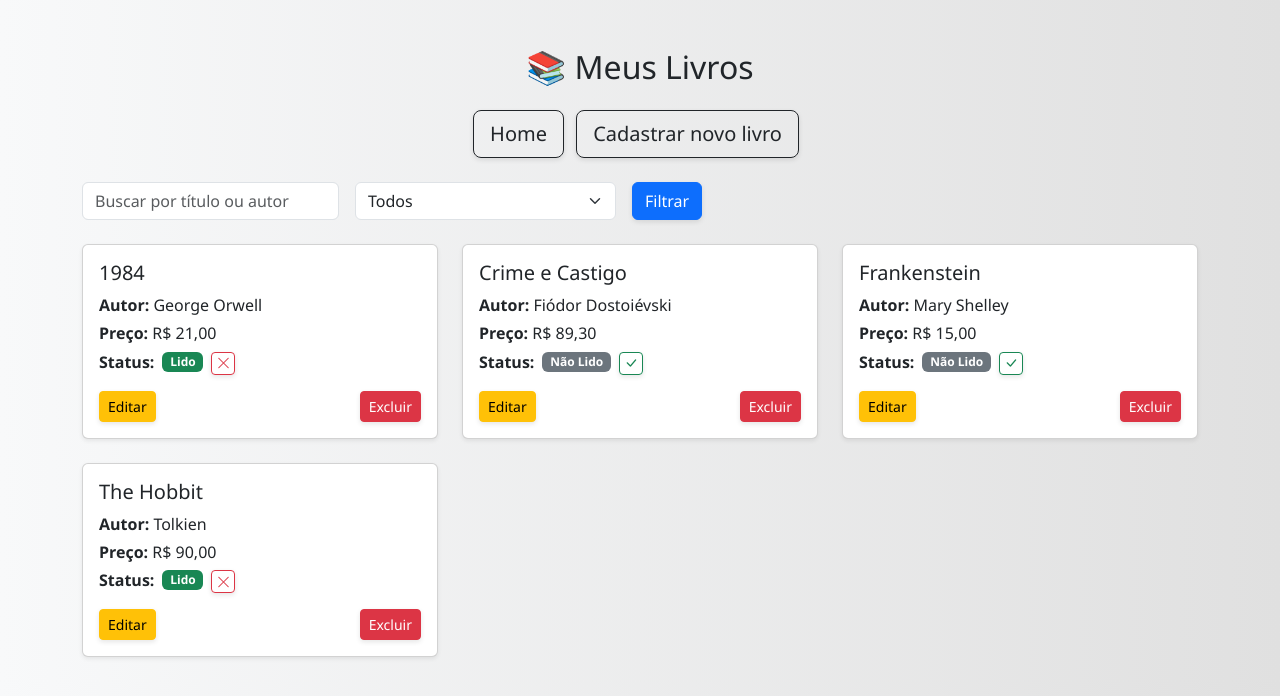
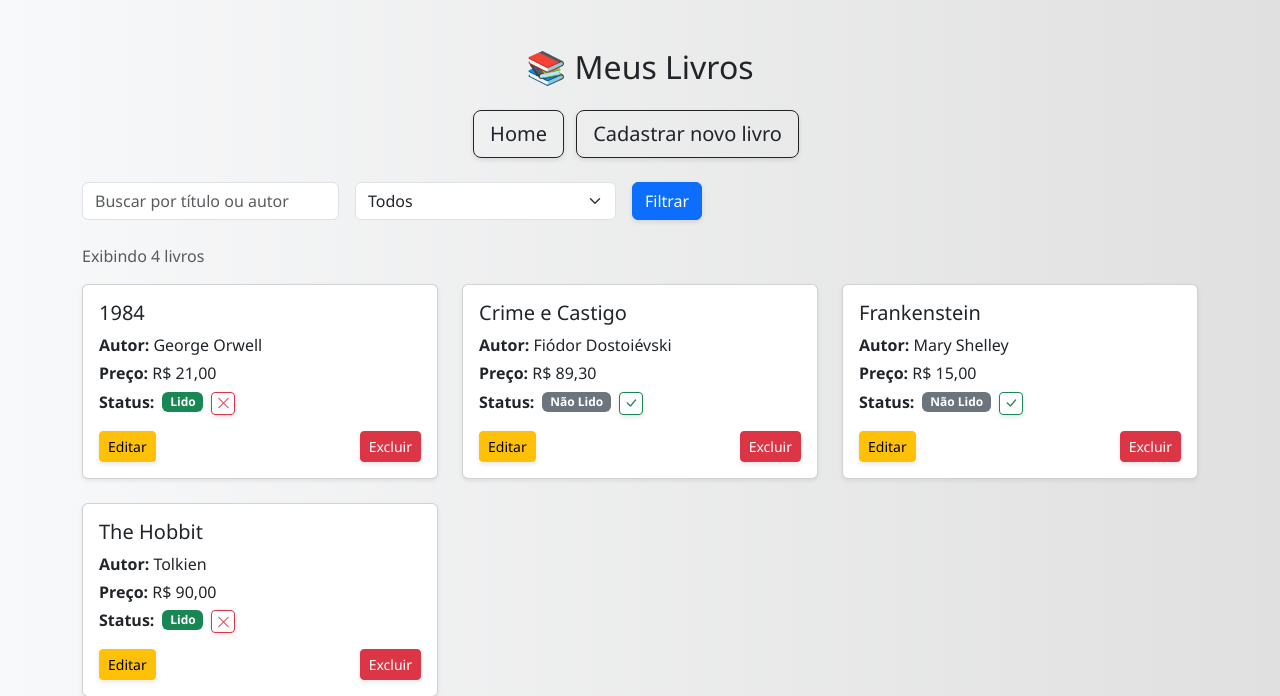
Before and after one commit to Araujoo1/booklist, a Django app: page /livros/ in a window 1280 px wide. Shown: the top 696 px of the page. Run offline with Django 5.2, Linux system fonts and the light colour scheme; data comes from the database, SQL or seed files in the repository.

Commit message:
adicionada contagem de livros

```diff
--- a/livros/templates/livros.html
+++ b/livros/templates/livros.html
@@ -21,6 +21,7 @@
     </div>
   </form>
 
+<p class="text-muted"> Exibindo {{ total_livros }} livro{{ total_livros|pluralize }}</p>
 
   <!-- Cards -->
   <div class="row">
--- a/livros/views.py
+++ b/livros/views.py
@@ -30,6 +30,7 @@ def livros(request):
     busca = request.GET.get('busca')
     livros = Livro.objects.all()
 
+
     if status == 'lido':
         livros = livros.filter(lido=True)
     elif status == 'nao_lido':
@@ -42,7 +43,8 @@ def livros(request):
             if busca_normalizada in remove_acentos(livro.titulo).lower()
             or busca_normalizada in remove_acentos(livro.autor).lower()
         ]
-    return render(request, 'livros.html', {'livros': livros})
+    total_livros = len(livros)
+    return render(request, 'livros.html', {'livros': livros, 'total_livros': total_livros})
 
 def editar_livro(request, id):
     livro = get_object_or_404(Livro, id=id)
```
